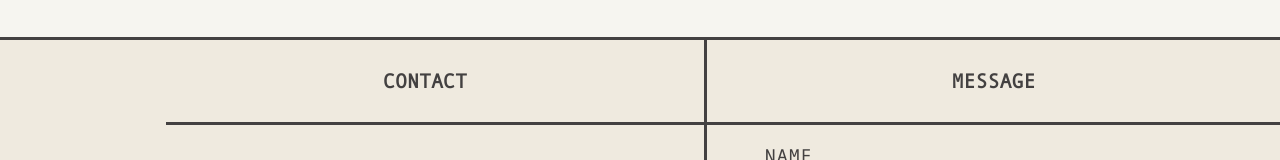
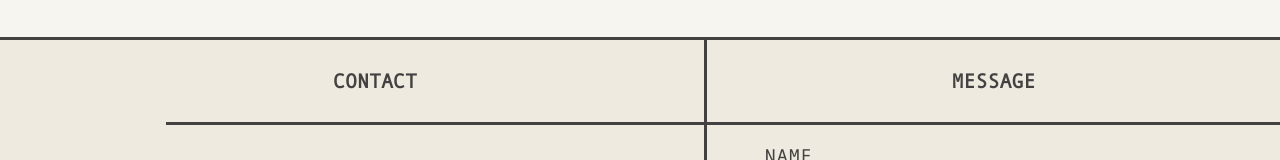
Before and after one commit to elliercottrell/test, a React (Create React App) app: page /pjf in a window 1280 px wide. Shown: the part 1300-1460 px from the top of the page. Built offline with nearby package versions, Linux system fonts and the light colour scheme.

Commit message:
Update Contact.css

```diff
--- a/src/Components/Contact.css
+++ b/src/Components/Contact.css
@@ -52,7 +52,7 @@ a {
   }
 
   .heading h2 {
-    margin-left: -250px;
+    margin-left: -350px;
   }
   .text {
     padding: 16.8px;
```
